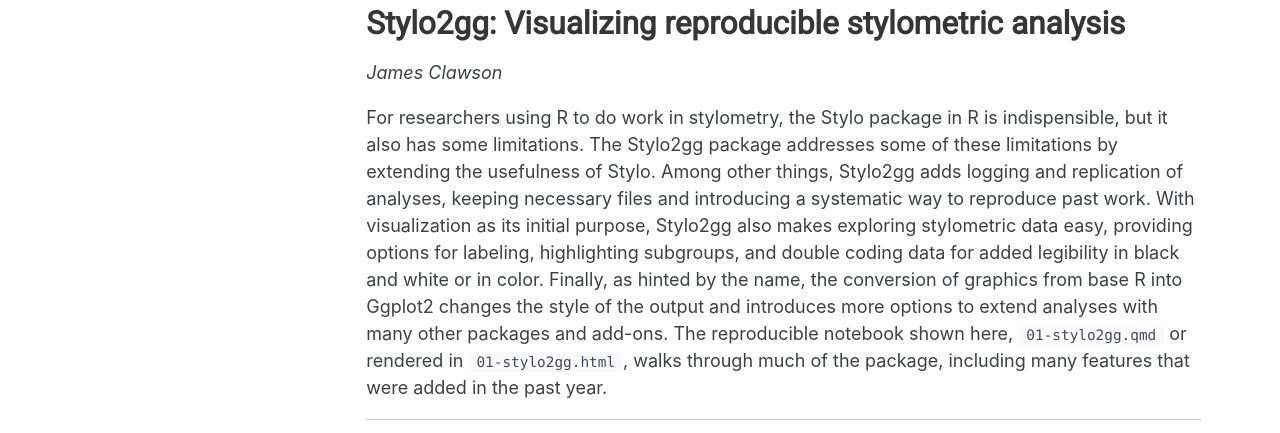
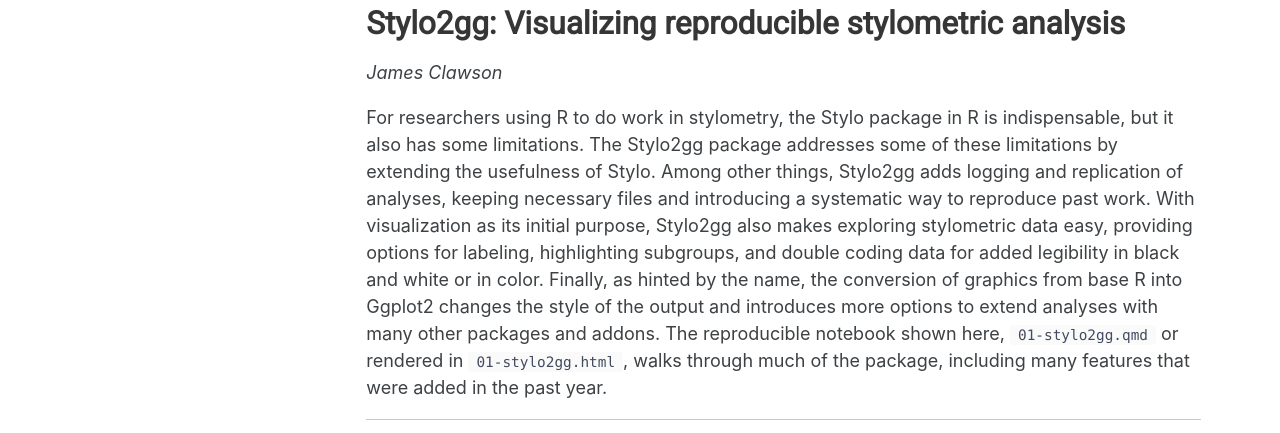
Before and after one commit to USRSE/usrse23, a Jekyll site: the page built from pages/program/notebooks.md, in a window 1280 px wide and 900 px high, scrolled down 329 px. Shown: the part 273-706 px from the top of the window. Built offline with Jekyll 4.4.1, drawn with Linux system fonts in a browser that asks for light colours; a style sheet for code colours, icons or effects is not loaded.

Commit message:
AAddress spelling check failure

```diff
--- a/pages/program/notebooks.md
+++ b/pages/program/notebooks.md
@@ -29,7 +29,7 @@
 _James Clawson_
 
 For researchers using R to do work in stylometry, the Stylo package in R is
-indispensible, but it also has some limitations. The Stylo2gg package addresses
+indispensable, but it also has some limitations. The Stylo2gg package addresses
 some of these limitations by extending the usefulness of Stylo. Among other
 things, Stylo2gg adds logging and replication of analyses, keeping necessary
 files and introducing a systematic way to reproduce past work. With visualization
@@ -38,7 +38,7 @@
 for added legibility in black and white or in color. Finally, as hinted by the
 name, the conversion of graphics from base R into Ggplot2 changes the style of
 the output and introduces more options to extend analyses with many other
-packages and add-ons. The reproducible notebook shown here, `01-stylo2gg.qmd` or
+packages and addons. The reproducible notebook shown here, `01-stylo2gg.qmd` or
 rendered in `01-stylo2gg.html`, walks through much of the package, including many
 features that were added in the past year.
 
```
Also changed, not shown: .github/workflows/typo_config.toml.
